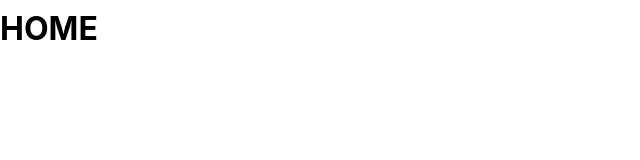
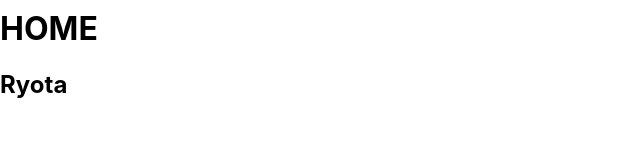
Before and after one commit to shiinasugioka/kissako, a React (Create React App) app: page / in a window 1280 px wide. Shown: the part 120-280 px from the top of the page, without its empty margins (0-640 px from the left). Built offline with nearby package versions, Linux system fonts and the light colour scheme.

Commit message:
pay me please

```diff
--- a/src/Home/Home.js
+++ b/src/Home/Home.js
@@ -2,7 +2,10 @@ import React from 'react';
 
 const Home = () => {
     return (
-        <h1>HOME</h1>
+        <>
+            <h1>HOME</h1>
+            <h2>Ryota</h2>
+        </>
     );
 };
 
```
